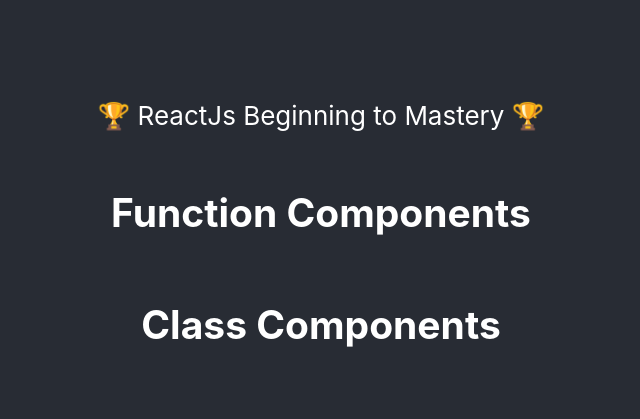
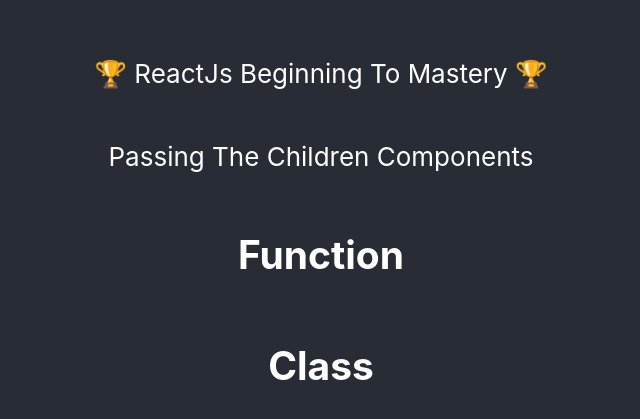
Before and after one commit to shivprajapat/ReactJs-Beginning-to-Mastery, a React (Create React App) app: page / in a window 1280 px wide. Shown: the part 173-592 px from the top of the page, without its empty margins (319-959 px from the left). Built offline with nearby package versions, Linux system fonts and the light colour scheme.

Commit message:
props use class & function component

```diff
--- a/src/App.css
+++ b/src/App.css
@@ -1,18 +1,14 @@
+body {
+  margin: 0;
+  font-family: -apple-system, BlinkMacSystemFont, 'Segoe UI', 'Roboto', 'Oxygen',
+    'Ubuntu', 'Cantarell', 'Fira Sans', 'Droid Sans', 'Helvetica Neue',
+    sans-serif;
+  -webkit-font-smoothing: antialiased;
+  -moz-osx-font-smoothing: grayscale;
+}
 .App {
   text-align: center;
 }
-
-.App-logo {
-  height: 40vmin;
-  pointer-events: none;
-}
-
-@media (prefers-reduced-motion: no-preference) {
-  .App-logo {
-    animation: App-logo-spin infinite 20s linear;
-  }
-}
-
 .App-header {
   background-color: #282c34;
   min-height: 100vh;
@@ -22,17 +18,5 @@
   justify-content: center;
   font-size: calc(10px + 2vmin);
   color: white;
+  text-transform: capitalize;
 }
-
-.App-link {
-  color: #61dafb;
-}
-
-@keyframes App-logo-spin {
-  from {
-    transform: rotate(0deg);
-  }
-  to {
-    transform: rotate(360deg);
-  }
-}
--- a/src/App.js
+++ b/src/App.js
@@ -9,8 +9,8 @@
         <p>
         🏆 ReactJs Beginning to Mastery 🏆
         </p>
-        <Fun/>
-        <Cls/>
+        <Fun name='function'/>
+        <Cls name="class"/>
       </header>
     </div>
   );
--- /dev/null
+++ b/src/Div.jsx
@@ -0,0 +1,9 @@
+import React from 'react'
+
+const Div = (props) => {
+  return (
+    <div>{props.children}</div>
+  )
+}
+
+export default Div
--- a/src/class/Cls.js
+++ b/src/class/Cls.js
@@ -1,11 +1,9 @@
-import React, { Component, createElement } from 'react'
+import React,{Component} from 'react'
 
 export default class Cls extends Component {
   render() {
-    return createElement(
-        "div",
-        null,
-        createElement('h2',null,"Class  Components")
+    return (
+        <h2>{this.props.name}</h2>
     )
   }
 }
--- a/src/function/Fun.js
+++ b/src/function/Fun.js
@@ -1,10 +1,15 @@
-import React, { createElement } from 'react'
+import React from 'react'
+import Div from '../Div'
 
-const Fun = () => {
-  return createElement(
-    "div",
-    null,createElement("h2",null, "Function Components")
-  )
+const Fun = (props) => {
+    return (
+        <>
+            <Div>
+                <p>passing the children components</p>
+            </Div>
+            <h2>{props.name}</h2>
+        </>
+    )
 }
 
 export default Fun
--- a/src/index.css
+++ /dev/null
@@ -1,13 +0,0 @@
-body {
-  margin: 0;
-  font-family: -apple-system, BlinkMacSystemFont, 'Segoe UI', 'Roboto', 'Oxygen',
-    'Ubuntu', 'Cantarell', 'Fira Sans', 'Droid Sans', 'Helvetica Neue',
-    sans-serif;
-  -webkit-font-smoothing: antialiased;
-  -moz-osx-font-smoothing: grayscale;
-}
-
-code {
-  font-family: source-code-pro, Menlo, Monaco, Consolas, 'Courier New',
-    monospace;
-}
--- a/src/index.js
+++ b/src/index.js
@@ -1,6 +1,5 @@
 import React from 'react';
 import ReactDOM from 'react-dom/client';
-import './index.css';
 import App from './App';
 import reportWebVitals from './reportWebVitals';
 
```
